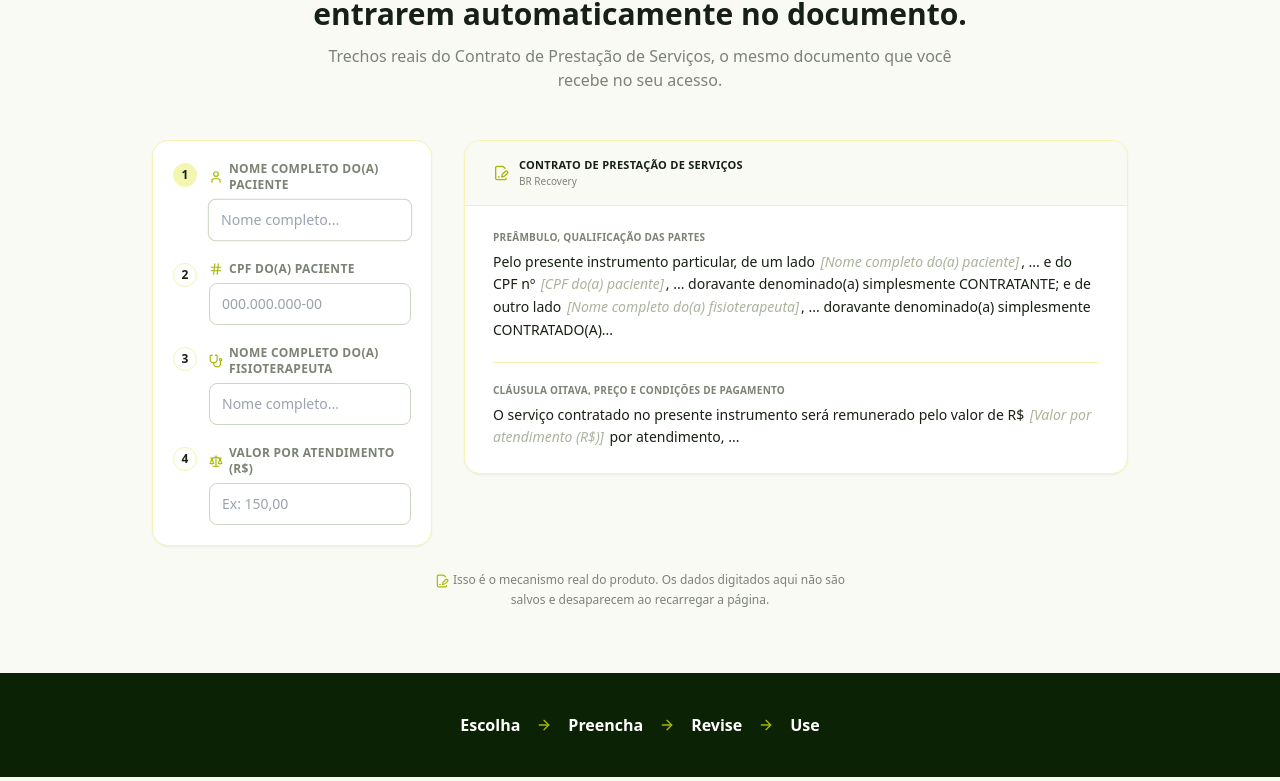
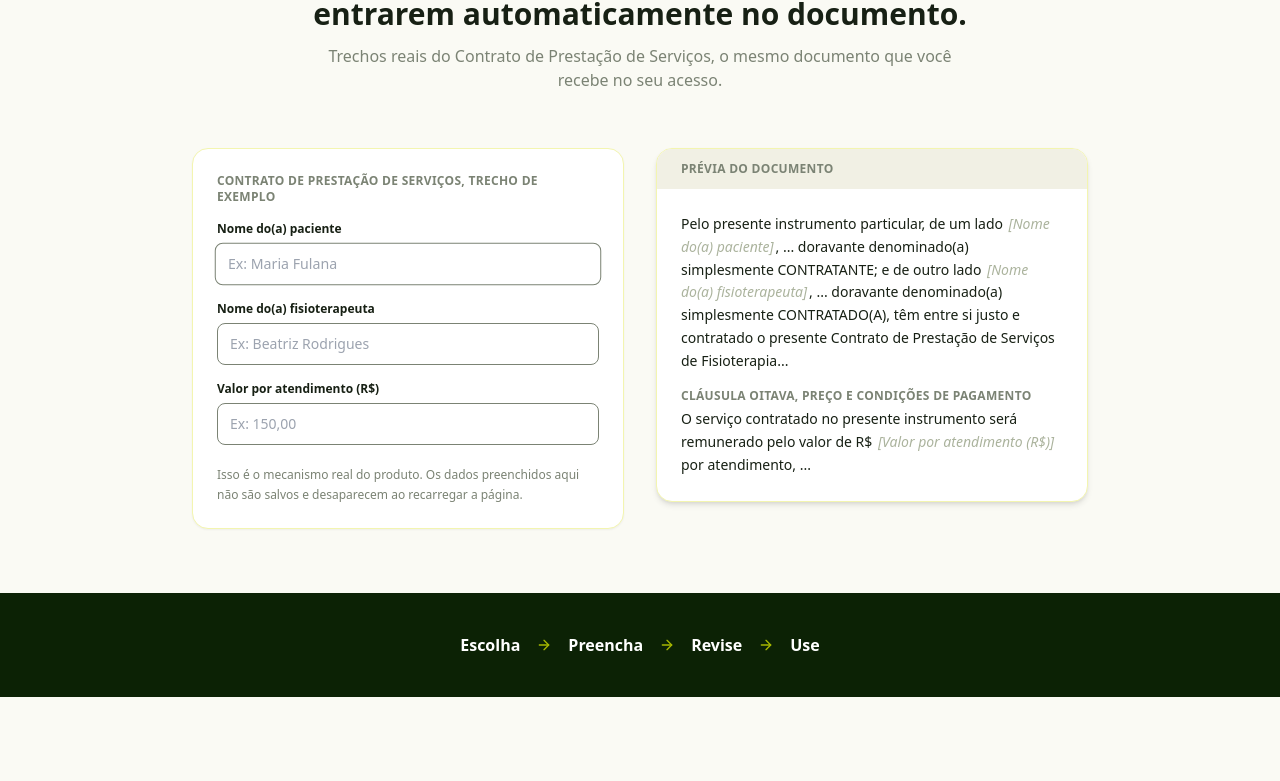
Before and after one commit to biaroddrigues/DocumentosBR, a React (Vite) app: page / in a window 1280 px wide. Shown: the part 1353-2134 px from the top of the page. Built offline with nearby package versions, Linux system fonts and the light colour scheme.

Commit message:
Update DocMicroDemo.jsx

```diff
--- a/src/DocMicroDemo.jsx
+++ b/src/DocMicroDemo.jsx
@@ -5,39 +5,55 @@
 // das fichas (esses continuam a viver só dentro de FichaEditorApp.jsx, no
 // repositório FichasClinicas).
 //
+// Esta versão restaura o LAYOUT E A EXPERIÊNCIA VISUAL da primeira
+// demonstração interativa da página (commit 10422b8, "Polimento final",
+// função DemoPreenchimento, a versão que existia antes da reformulação com
+// merge tags reais): dois cards lado a lado (campos | "Prévia do
+// documento"), 3 campos com rótulo simples, texto do documento com os
+// valores preenchidos em negrito e destaque. Único acréscimo sobre aquela
+// versão original: a sinalização de atenção (halo -> interação -> reação no
+// documento) já usada nas Fichas, camada puramente de UX, pedida
+// explicitamente para esta rodada.
+//
+// DIFERENÇA INTENCIONAL EM RELAÇÃO AO TEXTO DA VERSÃO ORIGINAL: a versão
+// original tinha um parágrafo escrito à mão, resumindo/parafraseando a
+// estrutura do contrato ("de um lado {nome}, doravante denominado(a)
+// CONTRATANTE, e de outro {fisio}, fisioterapeuta responsável..."), não o
+// texto literal do documento. Como esta rodada pede para usar a lógica REAL
+// de merge tags sempre que possível, o parágrafo abaixo foi reconstruído só
+// com substrings literais e não reescritas do texto real do contrato,
+// unidas por marcadores explícitos "..." nos pontos em que pula texto real
+// não exposto como campo (nacionalidade, estado civil, profissão, RG, CPF,
+// endereço de cada parte). Nada entre os "..." foi inventado, resumido ou
+// parafraseado.
+//
 // ORIGEM DO CONTEÚDO, para manter isso sincronizado se o contrato mudar
 // dentro do produto (DocumentosBR e FichasClinicas são repositórios e
 // deploys separados, não há import automático entre os dois):
-//
 // - buildMergeMap: copiada verbatim do mecanismo real de merge tags de
 //   FichaEditorApp.jsx (por volta das linhas 6063-6069).
 // - renderMergedClauseNodes: variante em nós React de renderMergedClause
 //   (mesma origem, linhas 6070-6076), reescrita para permitir destacar cada
 //   valor individualmente em vez de só devolver uma string.
-// - Rótulo, placeholder e mergeKey dos quatro campos usados aqui, copiados
+// - Rótulo, placeholder e mergeKey dos três campos usados aqui, copiados
 //   verbatim de FichaEditorApp.jsx, case "doc-contrato-servicos":
 //   "Nome completo do(a) paciente" -> pacienteNome, seção 02, linha ~8964.
-//   "CPF" (paciente) -> pacienteCPF, seção 02, linha ~8969.
 //   "Nome completo do(a) fisioterapeuta" -> fisioNome, seção 03, linha ~8977.
 //   "Valor por atendimento (R$)" -> valorAtendimento, seção 09, linha ~9025.
-// - Trechos de cláusula: montados só com substrings literais e não
-//   reescritas do texto real das seções 04 ("Preâmbulo, Qualificação das
-//   Partes", linha ~8988) e 09 ("Cláusula Oitava, Preço e Condições de
-//   Pagamento", linha ~9027), unidas por marcadores explícitos "..." nos
-//   pontos em que o trecho pula tokens reais que esta demonstração não expõe
-//   como campo (nacionalidade, estado civil, profissão, RG, endereço). Nada
-//   entre os "..." foi reescrito, resumido ou parafraseado; cada pedaço
-//   mantido é uma cópia exata do texto do contrato real.
+// - Trechos de cláusula: substrings do texto real das seções 04
+//   ("Preâmbulo, Qualificação das Partes", linha ~8988) e 09 ("Cláusula
+//   Oitava, Preço e Condições de Pagamento", linha ~9027).
 //
 // SE O TEXTO REAL DO CONTRATO DE PRESTAÇÃO DE SERVIÇOS MUDAR dentro do
 // produto, esta demonstração precisa ser revisada manualmente para
 // continuar batendo com o documento real.
 // ---------------------------------------------------------------------------
 import { useEffect, useRef, useState } from "react";
-import { FileSignature, User, Hash, Stethoscope, Scale, Wand2 } from "lucide-react";
+import { FileSignature, Wand2 } from "lucide-react";
 
 const BRAND = {
   bg: "#FAFAF4",
+  bgAlt: "#F1F0E4",
   ink: "#172014",
   inkMuted: "#7B8374",
   accent: "#A7B800",
@@ -84,14 +100,13 @@ function renderMergedClauseNodes(text, mergeMap, registerTokenRef) {
 // marcam explicitamente onde o trecho pula texto real não exposto.
 // ---------------------------------------------------------------------------
 const CAMPOS = [
-  { mergeKey: "pacienteNome", label: "Nome completo do(a) paciente", placeholder: "Nome completo...", icon: User },
-  { mergeKey: "pacienteCPF", label: "CPF do(a) paciente", placeholder: "000.000.000-00", icon: Hash },
-  { mergeKey: "fisioNome", label: "Nome completo do(a) fisioterapeuta", placeholder: "Nome completo...", icon: Stethoscope },
-  { mergeKey: "valorAtendimento", label: "Valor por atendimento (R$)", placeholder: "Ex: 150,00", icon: Scale },
+  { mergeKey: "pacienteNome", label: "Nome do(a) paciente", placeholder: "Ex: Maria Fulana" },
+  { mergeKey: "fisioNome", label: "Nome do(a) fisioterapeuta", placeholder: "Ex: Beatriz Rodrigues" },
+  { mergeKey: "valorAtendimento", label: "Valor por atendimento (R$)", placeholder: "Ex: 150,00" },
 ];
 
 const TRECHO_PREAMBULO =
-  "Pelo presente instrumento particular, de um lado {{pacienteNome}}, ... e do CPF nº {{pacienteCPF}}, ... doravante denominado(a) simplesmente CONTRATANTE; e de outro lado {{fisioNome}}, ... doravante denominado(a) simplesmente CONTRATADO(A)...";
+  "Pelo presente instrumento particular, de um lado {{pacienteNome}}, ... doravante denominado(a) simplesmente CONTRATANTE; e de outro lado {{fisioNome}}, ... doravante denominado(a) simplesmente CONTRATADO(A), têm entre si justo e contratado o presente Contrato de Prestação de Serviços de Fisioterapia...";
 const TRECHO_CLAUSULA_VALOR =
   "O serviço contratado no presente instrumento será remunerado pelo valor de R$ {{valorAtendimento}} por atendimento, ...";
 
@@ -154,38 +169,6 @@ function usePrefersReducedMotion() {
   return reduced;
 }
 
-function CampoFormulario({ campo, numero, ativo, value, onChange, onFocus, inputRef }) {
-  const Icon = campo.icon;
-  return (
-    <div className="flex items-start gap-3">
-      <span
-        className="flex h-6 w-6 shrink-0 items-center justify-center rounded-full border text-xs font-semibold mt-0.5"
-        style={{ borderColor: BRAND.highlight, backgroundColor: ativo ? BRAND.highlight : "#fff", color: BRAND.ink }}
-      >
-        {numero}
-      </span>
-      <div className="flex-1 min-w-0">
-        <div className="flex items-center gap-1.5 mb-1.5">
-          <Icon className="h-3.5 w-3.5 shrink-0" style={{ color: BRAND.accent }} />
-          <span className="text-xs font-semibold uppercase tracking-wide" style={{ color: BRAND.inkMuted }}>
-            {campo.label}
-          </span>
-        </div>
-        <input
-          ref={inputRef}
-          type="text"
-          value={value}
-          placeholder={campo.placeholder}
-          onChange={onChange}
-          onFocus={onFocus}
-          className="w-full rounded-lg border px-3 py-2.5 text-sm outline-none transition focus:ring-2"
-          style={{ borderColor: "#CBD5C4", color: BRAND.ink }}
-        />
-      </div>
-    </div>
-  );
-}
-
 export default function DocMicroDemo() {
   const reducedMotion = usePrefersReducedMotion();
   const [values, setValues] = useState(() => Object.fromEntries(CAMPOS.map((c) => [c.mergeKey, ""])));
@@ -232,9 +215,7 @@ export default function DocMicroDemo() {
   function handleChange(i, campo) {
     return (e) => {
       const raw = e.target.value;
-      const v = campo.mergeKey === "pacienteCPF" || campo.mergeKey === "valorAtendimento"
-        ? raw.replace(/[^0-9.,-]/g, "")
-        : raw;
+      const v = campo.mergeKey === "valorAtendimento" ? raw.replace(/[^0-9.,-]/g, "") : raw;
       setValues((prev) => ({ ...prev, [campo.mergeKey]: v }));
       clearTimeout(debounceRefs.current[i]);
       if (!v.trim()) return;
@@ -248,7 +229,7 @@ export default function DocMicroDemo() {
   return (
     <section id="demonstracao" className="pt-16 sm:pt-24 pb-12 sm:pb-16 scroll-mt-16" style={{ backgroundColor: BRAND.bg }}>
       <div className="max-w-5xl mx-auto px-4 sm:px-6">
-        <div className="text-center max-w-2xl mx-auto mb-10 sm:mb-12">
+        <div className="text-center max-w-2xl mx-auto mb-10 sm:mb-14">
           <div
             className="inline-flex items-center gap-1.5 text-[10px] sm:text-xs font-semibold uppercase tracking-[0.14em] rounded-full px-3 py-1.5 mb-4"
             style={{ backgroundColor: BRAND.highlight, color: BRAND.ink }}
@@ -262,62 +243,49 @@ export default function DocMicroDemo() {
           </p>
         </div>
 
-        <div className="grid lg:grid-cols-[minmax(0,280px)_1fr] gap-5 lg:gap-8 items-start">
-          <div className="bg-white rounded-2xl border shadow-sm p-5 space-y-5" style={{ borderColor: BRAND.highlight }}>
+        <div className="grid lg:grid-cols-2 gap-6 lg:gap-8 items-start max-w-4xl mx-auto">
+          <div className="bg-white rounded-2xl border shadow-sm p-5 sm:p-6 order-1" style={{ borderColor: BRAND.highlight }}>
+            <div className="text-xs font-semibold uppercase tracking-wide mb-4" style={{ color: BRAND.inkMuted }}>
+              Contrato de Prestação de Serviços, trecho de exemplo
+            </div>
             {CAMPOS.map((campo, i) => (
-              <CampoFormulario
-                key={campo.mergeKey}
-                campo={campo}
-                numero={i + 1}
-                ativo={stage === i && !doneRefs.current[i]}
+              <label className={i < CAMPOS.length - 1 ? "block mb-4" : "block"} key={campo.mergeKey}>
+                <span className="block text-xs font-semibold mb-1.5" style={{ color: BRAND.ink }}>{campo.label}</span>
+                <input
+                  ref={(el) => { inputRefs.current[i] = el; }}
+                  type="text"
                   value={values[campo.mergeKey]}
+                  placeholder={campo.placeholder}
                   onChange={handleChange(i, campo)}
                   onFocus={() => handleFocus(i)}
-                inputRef={(el) => { inputRefs.current[i] = el; }}
+                  className="w-full rounded-lg border px-3 py-2.5 text-sm outline-none transition focus:ring-2"
+                  style={{ borderColor: BRAND.inkMuted, color: BRAND.ink }}
                 />
+              </label>
             ))}
+            <p className="text-xs mt-5 leading-relaxed" style={{ color: BRAND.inkMuted }}>
+              Isso é o mecanismo real do produto. Os dados preenchidos aqui não são salvos e desaparecem ao recarregar a página.
+            </p>
           </div>
 
-          <div className="rounded-2xl border shadow-sm overflow-hidden bg-white" style={{ borderColor: BRAND.highlight }}>
-            <div
-              className="px-5 sm:px-7 py-4 flex items-center gap-2.5 border-b"
-              style={{ backgroundColor: BRAND.bg, borderColor: BRAND.highlight }}
-            >
-              <FileSignature className="h-4 w-4 shrink-0" style={{ color: BRAND.accent }} />
-              <div className="min-w-0">
-                <p className="text-[11px] font-semibold uppercase tracking-wide truncate" style={{ color: BRAND.ink }}>
-                  Contrato de Prestação de Serviços
-                </p>
-                <p className="text-[10px]" style={{ color: BRAND.inkMuted }}>BR Recovery</p>
+          <div className="rounded-2xl border shadow-md overflow-hidden bg-white order-2" style={{ borderColor: BRAND.highlight }}>
+            <div className="px-5 sm:px-6 py-3 text-xs font-semibold uppercase tracking-wide" style={{ backgroundColor: BRAND.bgAlt, color: BRAND.inkMuted }}>
+              Prévia do documento
             </div>
-            </div>
-            <div className="px-5 sm:px-7 py-5 sm:py-6 space-y-5">
-              <div>
-                <p className="text-[10px] font-semibold uppercase tracking-wide mb-1.5" style={{ color: BRAND.inkMuted }}>
-                  Preâmbulo, Qualificação das Partes
-                </p>
-                <p className="text-sm leading-relaxed" style={{ color: BRAND.ink }}>
+            <div className="p-5 sm:p-6 text-sm leading-relaxed" style={{ color: BRAND.ink }}>
+              <p className="mb-4">
                 {renderMergedClauseNodes(TRECHO_PREAMBULO, mergeMap, registerTokenRef)}
               </p>
-              </div>
-              <div className="border-t" style={{ borderColor: BRAND.highlight }} />
-              <div>
-                <p className="text-[10px] font-semibold uppercase tracking-wide mb-1.5" style={{ color: BRAND.inkMuted }}>
+              <p className="text-xs font-semibold uppercase tracking-wide mb-1" style={{ color: BRAND.inkMuted }}>
                 Cláusula Oitava, Preço e Condições de Pagamento
               </p>
-                <p className="text-sm leading-relaxed" style={{ color: BRAND.ink }}>
+              <p>
                 {renderMergedClauseNodes(TRECHO_CLAUSULA_VALOR, mergeMap, registerTokenRef)}
               </p>
             </div>
           </div>
         </div>
       </div>
-
-        <p className="text-xs mt-6 text-center max-w-md mx-auto leading-relaxed" style={{ color: BRAND.inkMuted }}>
-          <FileSignature className="h-3.5 w-3.5 inline-block mr-1 align-text-bottom" style={{ color: BRAND.accent }} />
-          Isso é o mecanismo real do produto. Os dados digitados aqui não são salvos e desaparecem ao recarregar a página.
-        </p>
-      </div>
     </section>
   );
 }
```
Lines whose indentation alone changed are shown as unchanged.
